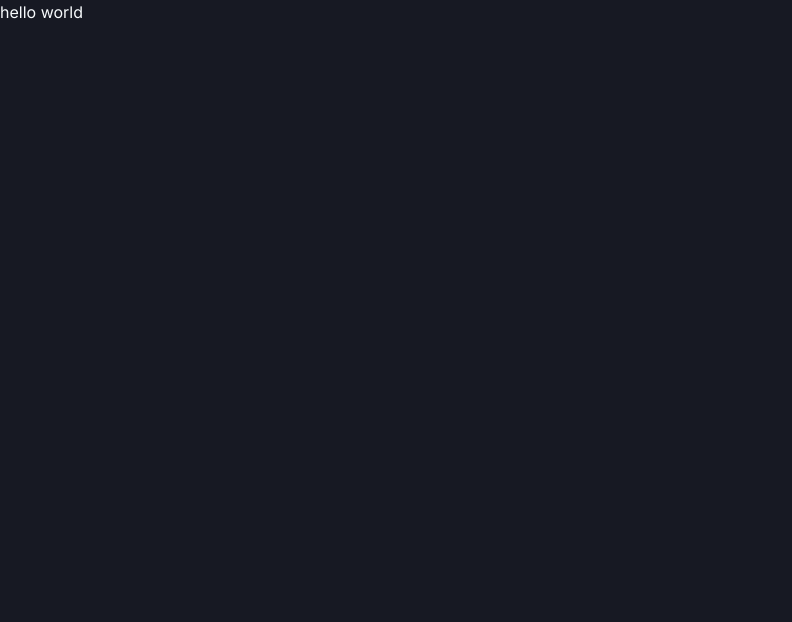
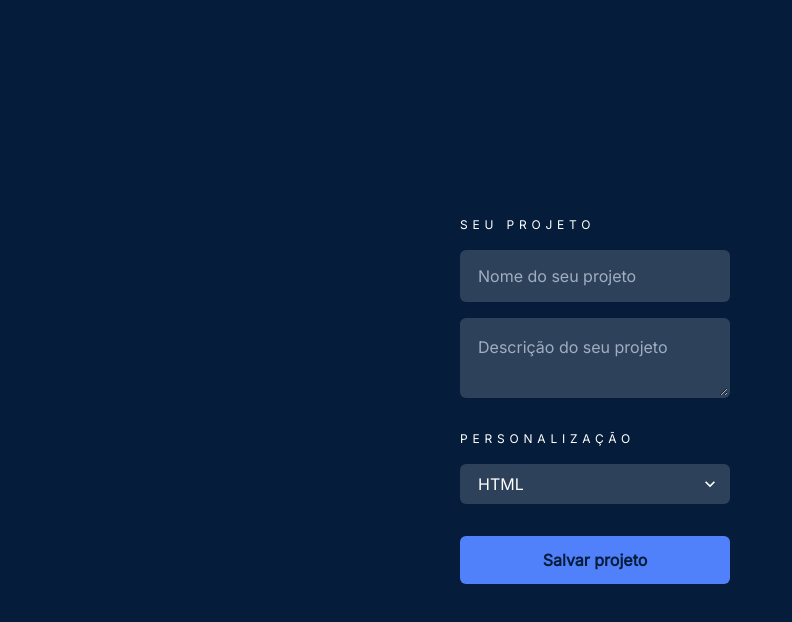
Before and after one commit to jcfreitas2000/alura-challenge-frontend, a Next.js app: page / in a window 1280 px wide. Shown: the top 622 px of the page, without its empty margins (0-792 px from the left). Built offline with nearby package versions, Linux system fonts and the light colour scheme.

Commit message:
project form almost complete, color picker is missing, it will be added in the future

```diff
--- /dev/null
+++ b/src/components/Form/Input.tsx
@@ -0,0 +1,17 @@
+import {FormControl, FormLabel, Input as ChakraInput, InputProps as ChakraInputProps} from "@chakra-ui/react";
+
+interface InputProps extends ChakraInputProps {
+    name: string;
+    label?: string;
+    placeholder: string;
+}
+
+export function Input({name, label, placeholder, ...rest}: InputProps) {
+    return (
+        <FormControl id={name}>
+            {label && <FormLabel fontSize="xs">{label}</FormLabel>}
+            <ChakraInput name={name} variant="filled" placeholder={placeholder} bgColor="gray.600" py="6"
+                         _hover={{bgColor: "gray.600"}} {...rest}/>
+        </FormControl>
+    );
+}
--- /dev/null
+++ b/src/components/Form/Legend.tsx
@@ -0,0 +1,11 @@
+import {Text, TextProps} from "@chakra-ui/react";
+
+interface LegendProps extends TextProps {
+    text: string;
+}
+
+export function Legend({text, ...rest}: LegendProps) {
+    return (
+        <Text as="legend" casing="uppercase" letterSpacing=".4em" fontSize="xs" {...rest}>{text}</Text>
+    );
+}
--- /dev/null
+++ b/src/components/Form/Select.tsx
@@ -0,0 +1,23 @@
+import {FormControl, FormLabel, Select as ChakraSelect, SelectProps as ChakraSelectProps} from "@chakra-ui/react";
+
+interface SelectProps extends ChakraSelectProps {
+    name: string;
+    label?: string;
+    options: {
+        label: string;
+        value: string;
+    }[];
+}
+
+export function Select({name, label, options, ...rest}: SelectProps) {
+    return (
+        <FormControl id={name}>
+            {label && <FormLabel fontSize="xs">{label}</FormLabel>}
+            <ChakraSelect variant="filled" bgColor="gray.600" _hover={{bgColor: "gray.600"}} {...rest}>
+                {options.map(option => (
+                    <option key={option.value} value={option.value} style={{color: "#000"}}>{option.label}</option>
+                ))}
+            </ChakraSelect>
+        </FormControl>
+    )
+}
--- /dev/null
+++ b/src/components/Form/Textarea.tsx
@@ -0,0 +1,22 @@
+import {
+    FormControl,
+    FormLabel,
+    Textarea as ChakraTextarea,
+    TextareaProps as ChakraTextareaProps
+} from "@chakra-ui/react";
+
+interface TextareaProps extends ChakraTextareaProps {
+    name: string;
+    label?: string;
+    placeholder: string;
+}
+
+export function Textarea({name, label, placeholder, ...rest}: TextareaProps) {
+    return (
+        <FormControl id="description">
+            {label && <FormLabel fontSize="xs">Descrição</FormLabel>}
+            <ChakraTextarea variant="filled" placeholder="Descrição do seu projeto" bgColor="gray.600" py="4"
+                            _hover={{bgColor: "gray.600"}} {...rest}/>
+        </FormControl>
+    );
+}
--- /dev/null
+++ b/src/components/Project/Form.tsx
@@ -0,0 +1,34 @@
+import {Button, Stack} from "@chakra-ui/react";
+import {Legend} from "../Form/Legend";
+import {Input} from "../Form/Input";
+import {Textarea} from "../Form/Textarea";
+import {Select} from "../Form/Select";
+
+export function ProjectForm() {
+    return (
+
+        <Stack as="fieldset" spacing="8">
+            <Stack as="fieldset" spacing="4">
+                <Legend text="Seu projeto"/>
+
+                <Input name="name" placeholder="Nome do seu projeto"/>
+
+                <Textarea name="description" placeholder="Descrição do seu projeto"/>
+            </Stack>
+            <Stack as="fieldset" spacing="4">
+                <Legend text="Personalização"/>
+
+                <Select name="language" options={
+                    [
+                        {label: "HTML", value: "html"},
+                        {label: "CSS", value: "css"},
+                        {label: "JavaScript", value: "js"},
+                        {label: "Java", value: "java"}
+                    ]
+                }/>
+            </Stack>
+
+            <Button colorScheme="blue" bgColor="blue.400" color="gray.900" lineHeight="6" py="6">Salvar projeto</Button>
+        </Stack>
+    )
+}
--- a/src/pages/index.tsx
+++ b/src/pages/index.tsx
@@ -1,5 +1,13 @@
+import {Flex,} from "@chakra-ui/react";
+import {ProjectForm} from "../components/Project/Form";
+
+
 export default function Home() {
-  return (
-    <h1>hello world</h1>
-  )
+    return (
+        <Flex w="100vw" h="100vh" align="center" justify="center">
+            <Flex as="form" w="100%" maxW="360px">
+                <ProjectForm/>
+            </Flex>
+        </Flex>
+    )
 }
--- a/src/styles/theme.ts
+++ b/src/styles/theme.ts
@@ -2,7 +2,14 @@ import { extendTheme } from '@chakra-ui/react'
 
 export const theme = extendTheme({
     colors: {
-
+        gray: {
+            600: '#2D415A',
+            900: '#051D3B'
+        },
+        blue: {
+            900: '#051D3B',
+            400: '#5081FB'
+        }
     },
     fonts: {
         heading: 'Inter',
@@ -11,8 +18,8 @@ export const theme = extendTheme({
     styles: {
         global: {
             body: {
-                bg: 'gray.900',
-                color: 'gray.50'
+                bg: 'blue.900',
+                color: 'white'
             }
         }
     }
```
